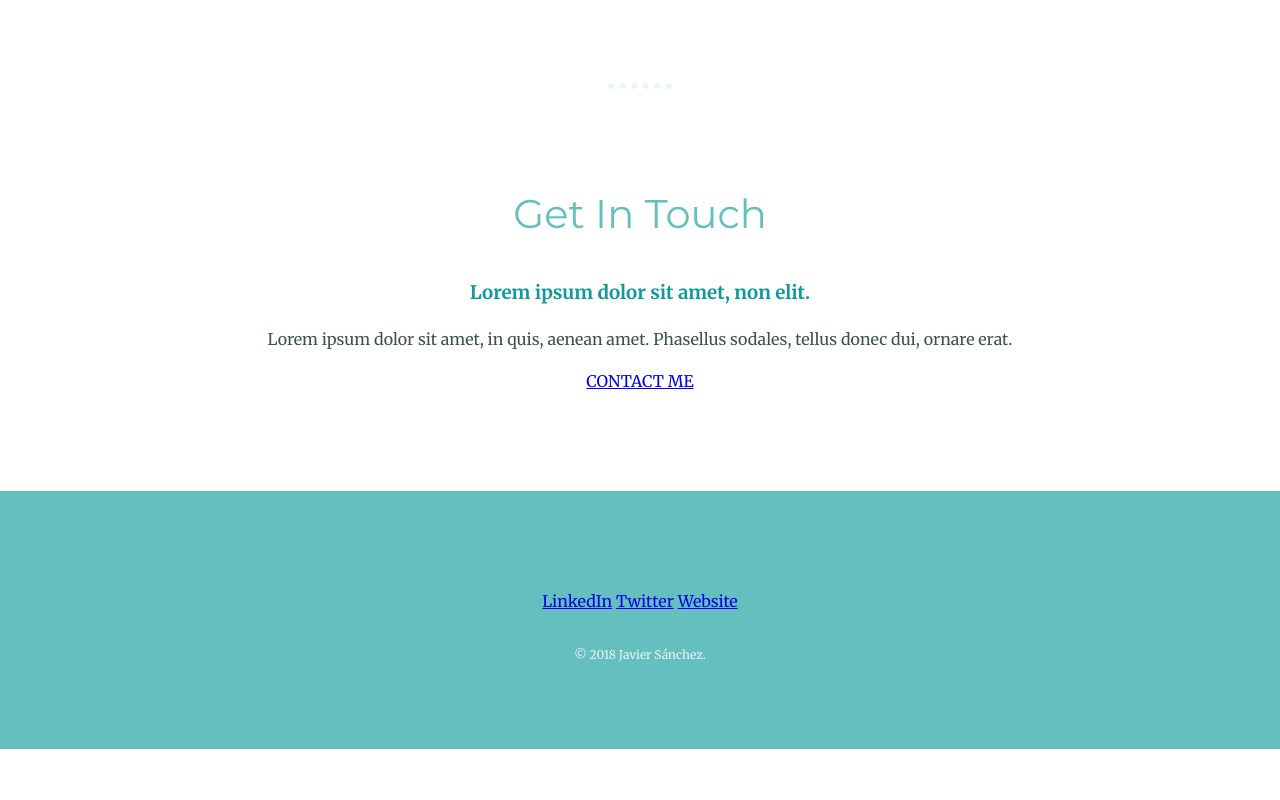
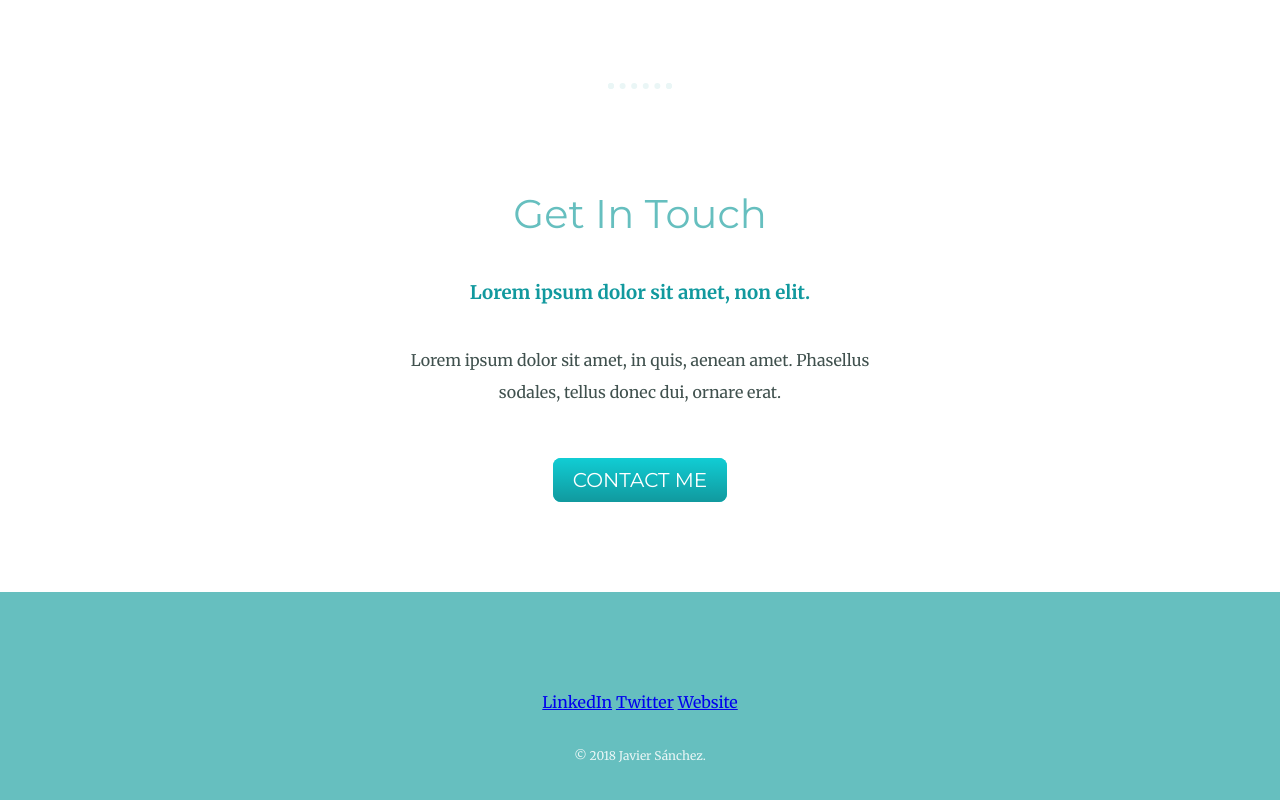
Before and after one commit to JavierSCortez/CSSPractice, a plain HTML site: page index.html in a window 1280 px wide. Shown: the part 2139-2939 px from the top of the page. Before the commit the page ends 2888 px from the top, so only its background shows below. Drawn offline with Linux system fonts and the light colour scheme.

Commit message:
Adding contact-me button

```diff
--- a/css/styles.css
+++ b/css/styles.css
@@ -106,3 +106,30 @@ hr{
     font-size: 0.75em;
     padding: 20px 0;
 }
+
+.btn {
+    background: #11CDD4;
+    background-image: -webkit-linear-gradient(top, #11CDD4, #11999E);
+    background-image: -moz-linear-gradient(top, #11CDD4, #11999E);
+    background-image: -ms-linear-gradient(top, #11CDD4, #11999E);
+    background-image: -o-linear-gradient(top, #11CDD4, #11999E);
+    background-image: linear-gradient(to bottom, #11CDD4, #11999E);
+    -webkit-border-radius: 8;
+    -moz-border-radius: 8;
+    border-radius: 8px;
+    font-family: 'Montserrat', sans-serif;
+    color: #ffffff;
+    font-size: 20px;
+    padding: 10px 20px 10px 20px;
+    text-decoration: none;
+  }
+
+  .btn:hover {
+    background: #30E3CB;
+    background-image: -webkit-linear-gradient(top, #30E3CB, #2BC4AD);
+    background-image: -moz-linear-gradient(top, #30E3CB, #2BC4AD);
+    background-image: -ms-linear-gradient(top, #30E3CB, #2BC4AD);
+    background-image: -o-linear-gradient(top, #30E3CB, #2BC4AD);
+    background-image: linear-gradient(to bottom, #30E3CB, #2BC4AD);
+    text-decoration: none;
+  }
--- a/index.html
+++ b/index.html
@@ -40,8 +40,8 @@
         <div class="contact-me">
           <h2>Get In Touch</h2>
           <h3>Lorem ipsum dolor sit amet, non elit.</h3>
-          <p class="">Lorem ipsum dolor sit amet, in quis, aenean amet. Phasellus sodales, tellus donec dui, ornare erat.</p>
-          <a class="" href="mailto:name@email.com">CONTACT ME</a>
+          <p class="contact-message">Lorem ipsum dolor sit amet, in quis, aenean amet. Phasellus sodales, tellus donec dui, ornare erat.</p>
+          <a class="btn" href="mailto:name@email.com">CONTACT ME</a>
         </div>
     </div>
 
```
